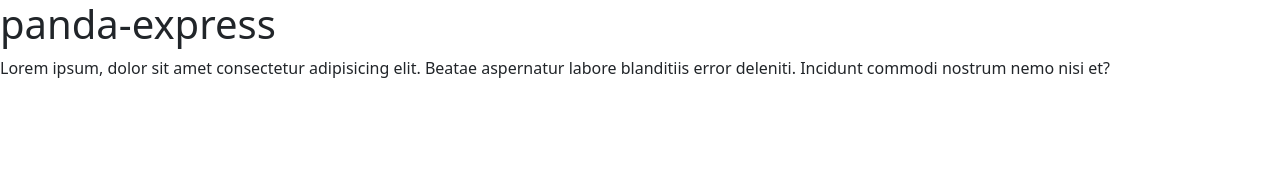
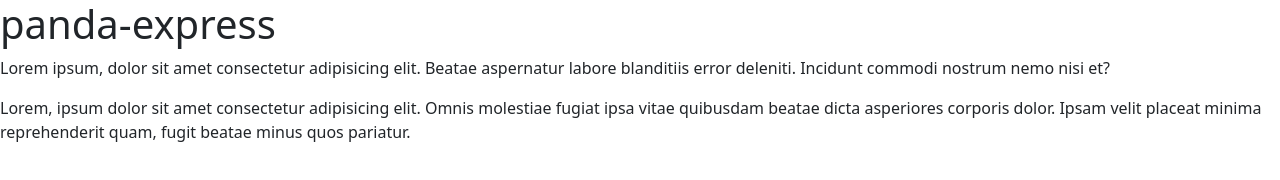
Before and after one commit to shamsenurshanto/panda-express, a plain HTML site: page index.html in a window 1280 px wide. Drawn offline with nearby package versions, Linux system fonts and the light colour scheme.

Commit message:
another paragraph added

```diff
--- a/index.html
+++ b/index.html
@@ -11,6 +11,7 @@
     <h1>panda-express</h1>
 
        <p>Lorem ipsum, dolor sit amet consectetur adipisicing elit. Beatae aspernatur labore blanditiis error deleniti. Incidunt commodi nostrum nemo nisi et?</p>
+       <p>Lorem, ipsum dolor sit amet consectetur adipisicing elit. Omnis molestiae fugiat ipsa vitae quibusdam beatae dicta asperiores corporis dolor. Ipsam velit placeat minima reprehenderit quam, fugit beatae minus quos pariatur.</p>
     <script src="https://cdn.jsdelivr.net/npm/bootstrap@5.0.2/dist/js/bootstrap.bundle.min.js" integrity="sha384-MrcW6ZMFYlzcLA8Nl+NtUVF0sA7MsXsP1UyJoMp4YLEuNSfAP+JcXn/tWtIaxVXM" crossorigin="anonymous"></script>
 </body>
 </html>
```
